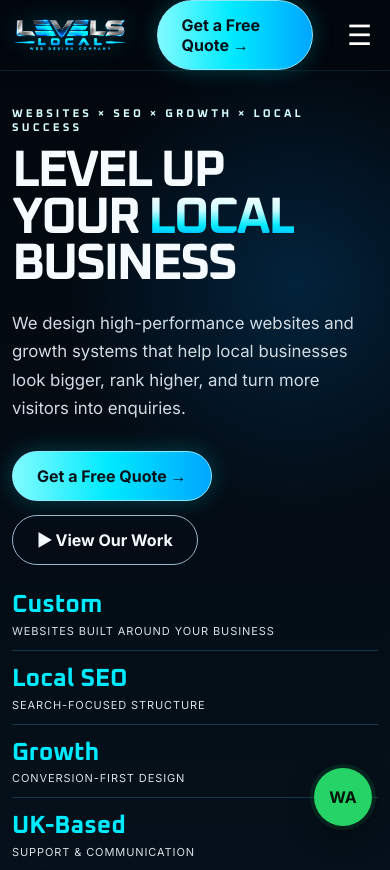
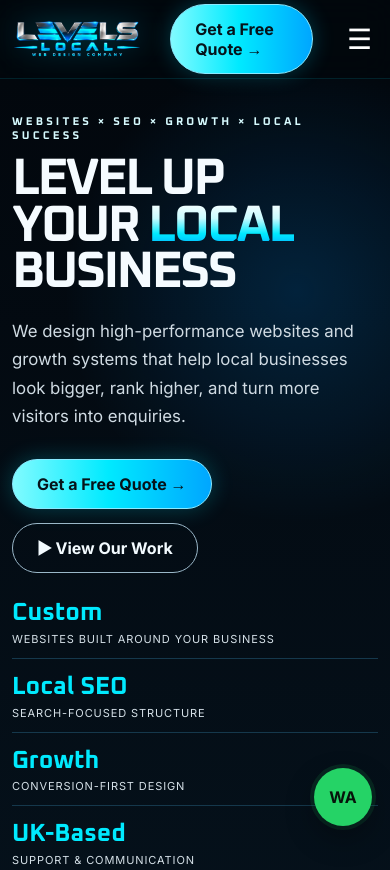
Before and after one commit to Lv7Levelz/LL-V3, a plain HTML site: page index.html in a window 390 px wide. Shown: the top 870 px of the page. Drawn offline with Linux system fonts and the light colour scheme.

Commit message:
Add files via upload
Logo bigger

```diff
--- a/styles.css
+++ b/styles.css
@@ -31,7 +31,7 @@ p{margin-top:0}
 
 /* nav */
 .site-header{position:sticky;top:0;z-index:100;background:rgba(2,7,13,.86);backdrop-filter:blur(16px);border-bottom:1px solid rgba(0,234,255,.12)}
-.nav{height:78px;display:flex;align-items:center;gap:28px}
+.nav{height:92px;display:flex;align-items:center;gap:28px}
 .brand img{width:190px;height:auto}
 .navlinks{margin-left:auto;display:flex;align-items:center;gap:26px;font-size:.86rem}
 .navlinks a{color:#d6e4ec;transition:.2s}
@@ -182,7 +182,7 @@ footer{padding:28px 0;border-top:1px solid #123044;background:#02070d;color:#839
 }
 @media(max-width:640px){
  .container{width:min(100% - 24px,1180px)}
- .nav{height:70px}.brand img{width:154px}
+ .nav{height:78px}.brand img{width:200px}
  .hero{padding-top:36px}
  .hero-art{min-height:300px}.hero-art img{width:105%}
  .stats,.trust-grid,.services-grid,.grid-3,.grid-4,.price-grid,.case-grid,.checks{grid-template-columns:1fr}
@@ -197,8 +197,8 @@ footer{padding:28px 0;border-top:1px solid #123044;background:#02070d;color:#839
 }
 
 /* Final Canva asset integration — exact uploaded image files, styled only by CSS */
-.brand{display:flex;align-items:center;height:62px;overflow:visible}
-.brand img{width:205px;max-height:68px;object-fit:contain;filter:drop-shadow(0 0 12px rgba(0,234,255,.22))}
+.brand{display:flex;align-items:center;height:82px;overflow:visible}
+.brand img{width:285px;max-height:88px;object-fit:contain;filter:drop-shadow(0 0 16px rgba(0,234,255,.28))}
 .hero-art{isolation:isolate}
 .hero-art:after{content:"";position:absolute;inset:8% 2% 8%;border-radius:32px;background:linear-gradient(135deg,rgba(0,234,255,.08),rgba(0,115,255,.03));box-shadow:inset 0 0 45px rgba(0,234,255,.08),0 0 46px rgba(0,234,255,.10);pointer-events:none;z-index:1}
 .hero-art img{width:108%;border-radius:24px;box-shadow:0 0 0 1px rgba(84,226,255,.18),0 28px 80px rgba(0,0,0,.42),0 0 42px rgba(0,211,255,.18);filter:none}
@@ -216,7 +216,7 @@ footer{padding:28px 0;border-top:1px solid #123044;background:#02070d;color:#839
 .case-visual{background-image:linear-gradient(145deg,rgba(0,234,255,.05),rgba(0,104,255,.03)),url('ll-device-showcase.png')}
 
 @media(max-width:640px){
- .brand img{width:164px;max-height:58px}
+ .brand img{width:210px;max-height:72px}
  .hero-art img,.devices img{width:100%}
  .visual-card{grid-template-columns:1fr 38px}
 }
```
